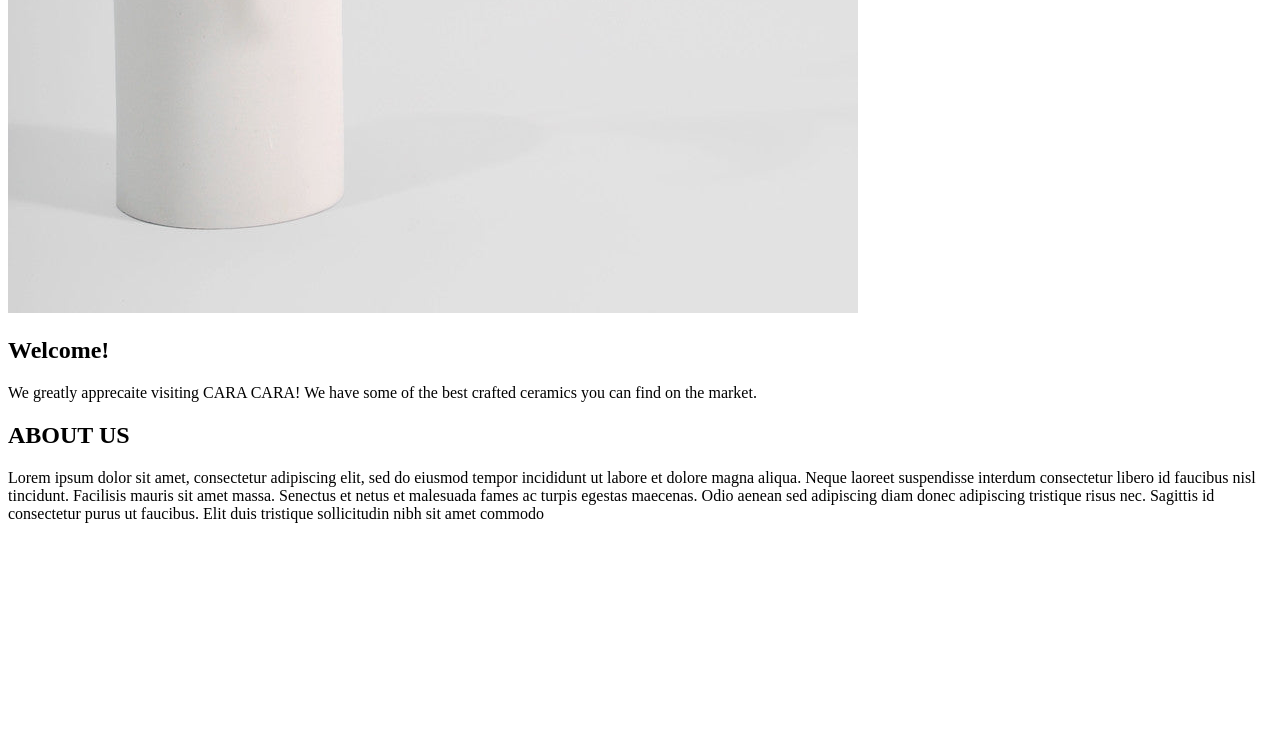
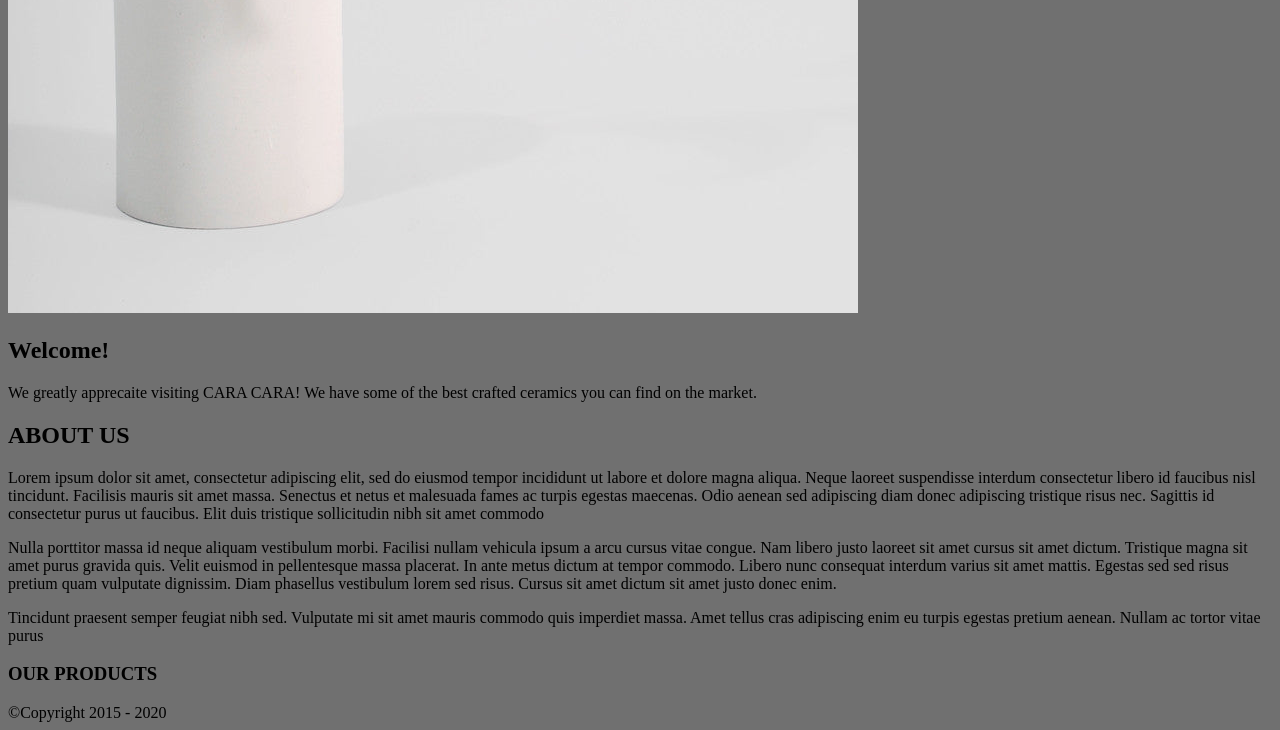
Before and after one commit to Kpun763/eCommerceProject, a plain HTML site: page index.html in a window 1280 px wide. Shown: the part 978-1708 px from the top of the page. Before the commit the page ends 1517 px from the top, so only its background shows below. Drawn offline with Linux system fonts and the light colour scheme.

Commit message:
Adding some css

```diff
--- a/index.html
+++ b/index.html
@@ -3,7 +3,8 @@
 <head>
     <meta charset="UTF-8">
     <meta name="viewport" content="width=device-width, initial-scale=1.0">
-    <title>Coma Coma</title>
+    <title>CARA CARA</title>
+    <link rel="stylesheet" href="styles.css.css">
 </head>
 <body>
    <header>
@@ -19,24 +20,44 @@
         </nav>
     </header>
    <main>
-        <section class="HOME">
+        <section>
             <img src="./Cylinder_unglazed3_2048x2048.jpg" alt= "white plant vase">
             <h1>Welcome!</h1>
             <p>We greatly apprecaite visiting CARA CARA! We have some of the best crafted ceramics you can find on the market.</p>
             </section>
-         <section class="ABOUT US">
-         <h2>ABOUT US</h2>
-            <p>Lorem ipsum dolor sit amet, consectetur adipiscing elit, sed do eiusmod tempor incididunt
+            <section>
+                <h2>ABOUT US</h2>
+                 <p>Lorem ipsum dolor sit amet, consectetur adipiscing elit, sed do eiusmod tempor incididunt
                 ut labore et dolore magna aliqua. Neque laoreet suspendisse interdum consectetur libero id
                 faucibus nisl tincidunt. Facilisis mauris sit amet massa. Senectus et netus et malesuada fames
                 ac turpis egestas maecenas. Odio aenean sed adipiscing diam donec adipiscing tristique
                 risus nec. Sagittis id consectetur purus ut faucibus. Elit duis tristique sollicitudin nibh sit
                 amet commodo </p>
-        </section>
-        <section class="OUR PRODUCTS">
-
+                <p>Nulla porttitor massa id neque aliquam
+                vestibulum morbi. Facilisi nullam vehicula
+                ipsum a arcu cursus vitae congue. Nam libero
+                justo laoreet sit amet cursus sit amet dictum.
+                Tristique magna sit amet purus gravida quis.
+                Velit euismod in pellentesque massa placerat.
+                In ante metus dictum at tempor commodo.
+                Libero nunc consequat interdum varius sit
+                amet mattis. Egestas sed sed risus pretium
+                quam vulputate dignissim. Diam phasellus
+                vestibulum lorem sed risus. Cursus sit amet
+                dictum sit amet justo donec enim.</p>
+                <p>Tincidunt praesent semper feugiat nibh sed.
+                Vulputate mi sit amet mauris commodo quis
+                imperdiet massa. Amet tellus cras adipiscing
+                enim eu turpis egestas pretium aenean.
+                Nullam ac tortor vitae purus
+                </p>
+            </section>
+        <section>
+            <h3>OUR PRODUCTS</h3>
         </section>
    </main>
-   <footer></footer>
+   <footer>
+    ©Copyright 2015 - 2020
+   </footer>
 </body>
 </html>
--- /dev/null
+++ b/styles.css.css
@@ -0,0 +1,3 @@
+body {
+background-color: #707070
+}
```
Also changed, not shown: main.css (deleted).
